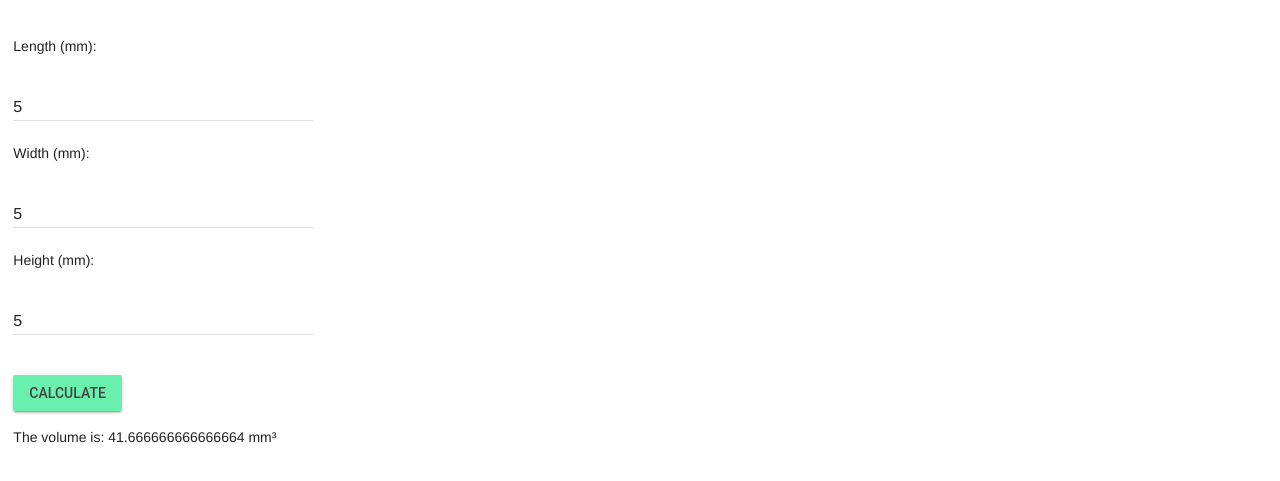
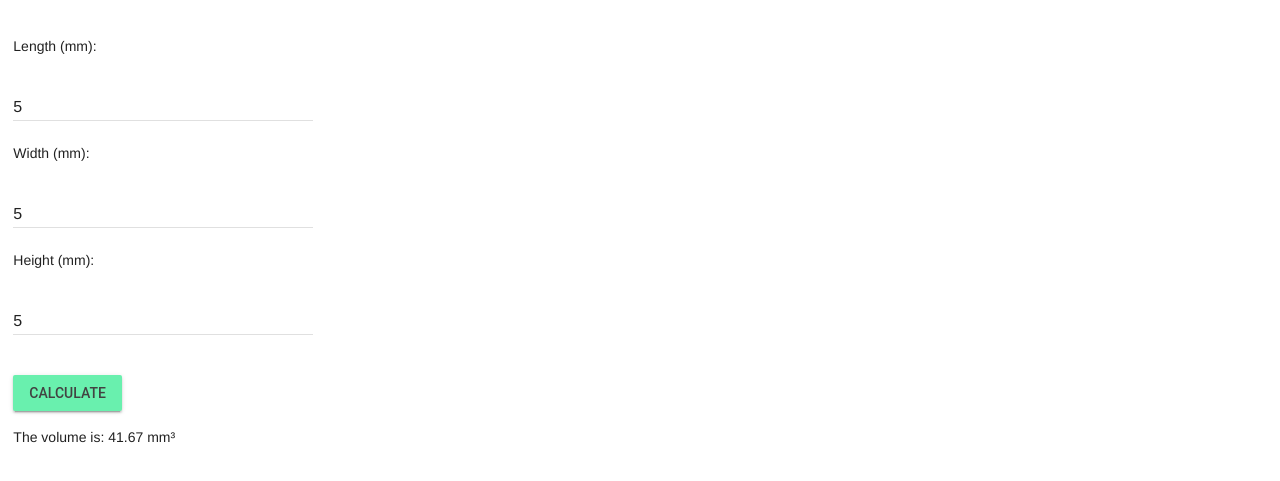
Before and after one commit to zaida-hammel/ICS2O-Unit3-02-HTML, a plain HTML site: page index.html in a window 1280 px wide. Both pictures are taken after typing "5", "5", "5" into the empty fields and a click on the button "CALCULATE". Shown: the part 255-736 px from the top of the page. Drawn offline with nearby package versions, Linux system fonts and the light colour scheme.

Commit message:
edited java code

```diff
--- a/index.html
+++ b/index.html
@@ -93,7 +93,9 @@
         <br />
         <p>
           <div id="answers">
-            <div id="volume"></div>
+            <div id="volume"
+              step=".01">
+            </div>
           </div>
         </p>
       </main>
--- a/js/script.js
+++ b/js/script.js
@@ -8,13 +8,13 @@
  */
 function calculate () {
   // input
-  const length = parseInt(document.getElementById('length-of-pyramid').value)
-  const width = parseInt(document.getElementById('width-of-pyramid').value)
-  const height = parseInt(document.getElementById('height-of-pyramid').value)
+  const length = parseFloat(document.getElementById('length-of-pyramid').value)
+  const width = parseFloat(document.getElementById('width-of-pyramid').value)
+  const height = parseFloat(document.getElementById('height-of-pyramid').value)
 
   // process
   const volume = (length * width * height) / 3
 
   // output
-  document.getElementById('volume').innerHTML = 'The volume is: ' + volume + ' mm³'
+  document.getElementById('volume').innerHTML = 'The volume is: ' + volume.toFixed(2) + ' mm³'
 }
```
